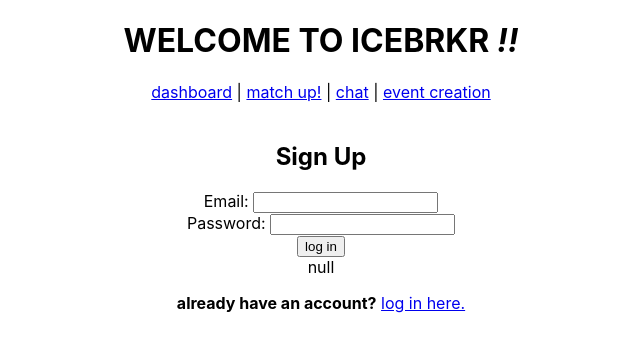
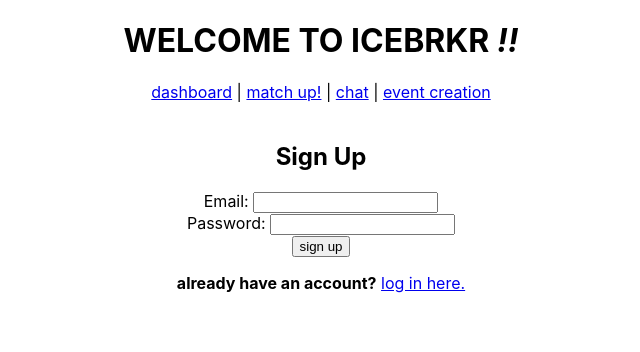
Before and after one commit to crystalkhem/ICEBRKR, a React (Create React App) app in the folder frontend/: page /signup in a window 1280 px wide. Shown: the top 352 px of the page, without its empty margins (319-959 px from the left). Built offline with nearby package versions, Linux system fonts and the light colour scheme.

Commit message:
change/remove labels
incorrect placements

```diff
--- a/frontend/src/pages/Event.js
+++ b/frontend/src/pages/Event.js
@@ -71,7 +71,6 @@ const Signup = () => {
         <br/>
 
         </form>
-        <p><b>already have an account?</b> <Link to="/">log in here.</Link></p>
         </div>
     )
 }
--- a/frontend/src/pages/Signup.js
+++ b/frontend/src/pages/Signup.js
@@ -52,9 +52,8 @@ const Signup = () => {
         <label>Password: </label>
          <input type="password" onChange={(event) => setPassword(event.target.value)} value={password} />
         <br />
-        <button>log in</button>
+        <button>sign up</button>
         <br/>
-        {error}
 
         </form>
         <p><b>already have an account?</b> <Link to="/">log in here.</Link></p>
```
